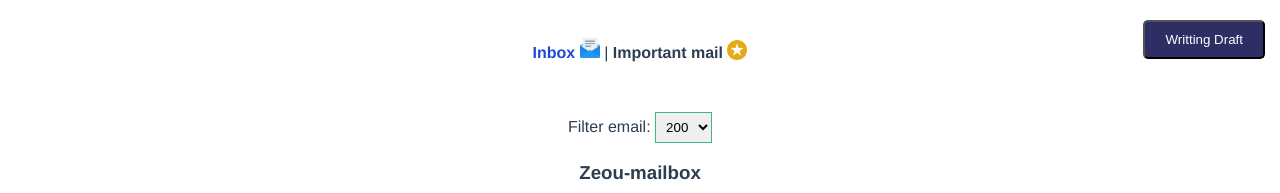
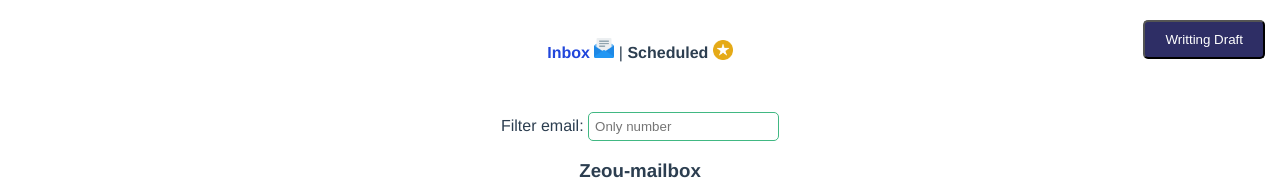
Before and after one commit to ZhongYah/zmail, a Vue app: page /#/ in a window 1280 px wide. Shown: the top 193 px of the page. Built offline with nearby package versions, Linux system fonts and the light colour scheme; no server answers.

Commit message:
add search with filter

```diff
--- a/src/App.vue
+++ b/src/App.vue
@@ -5,7 +5,7 @@
     <img src="./assets/email.png" alt="Image">
     </router-link> |
     <router-link to="/NextPage/:data">
-    Important mail
+    Scheduled
     <img class="star" src="./assets/star.png" alt="Image">
     </router-link>
   </nav>
--- a/src/components/FilterTodos.vue
+++ b/src/components/FilterTodos.vue
@@ -1,14 +1,7 @@
 <template>
   <div>
     Filter email:
-    <select @change="filterTodos($event)">
-      <option value="200">200</option>
-      <option value="100">100</option>
-      <option value="50">50</option>
-      <option value="20">20</option>
-      <option value="10">10</option>
-      <option value="5">5</option>
-    </select>
+    <input type="text"  @input="filterTodos" placeholder="Only number" />
   </div>
 </template>
 
@@ -23,9 +16,11 @@ export default {
 </script>
 
 <style scoped>
-select {
+input[type="text"]  {
   margin-top: 20px;
   padding: 6px;
   border: #41b883 1px solid;
+  border-radius: 5px;
 }
+
 </style>
--- a/src/store/modules/todos.js
+++ b/src/store/modules/todos.js
@@ -32,8 +32,9 @@ const actions = {
   },
   async filterTodos({ commit }, e) {
     // Get selected number
+    console.log(e);
     const limit = parseInt(
-      e.target.options[e.target.options.selectedIndex].innerText
+      parseInt(e.target.value)
     );
 
     const response = await axios.get(
```
